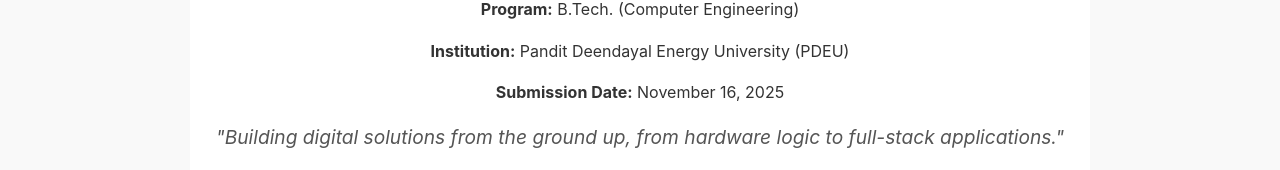
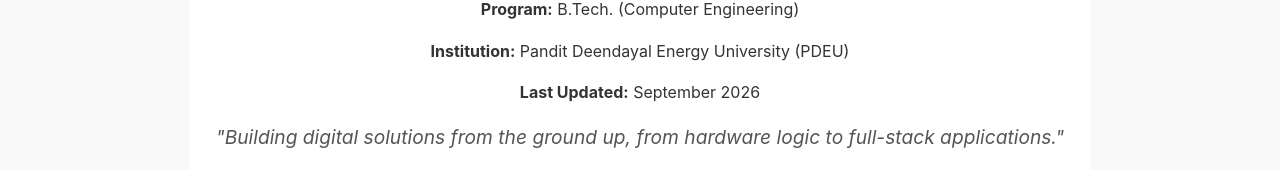
Before and after one commit to PVP1414/Digital_Portfolio, a plain HTML site: page index.html in a window 1280 px wide. Shown: the part 410-580 px from the top of the page. Drawn offline with Linux system fonts and the light colour scheme.

Commit message:
Modify submission and last updated dates in index.html
Updated submission date and added last updated date.

```diff
--- a/index.html
+++ b/index.html
@@ -27,7 +27,7 @@
             <h1>PARAM VIPULKUMAR PATEL</h1>
             <p><strong>Program:</strong> B.Tech. (Computer Engineering)</p>
             <p><strong>Institution:</strong> Pandit Deendayal Energy University (PDEU)</p>
-            <p><strong>Submission Date:</strong> November 16, 2025</p>
+            <p><strong>Last Updated:</strong> September 2026</p>
             <p class="tagline">
                 "Building digital solutions from the ground up, from hardware logic to full-stack applications."
             </p>
```
